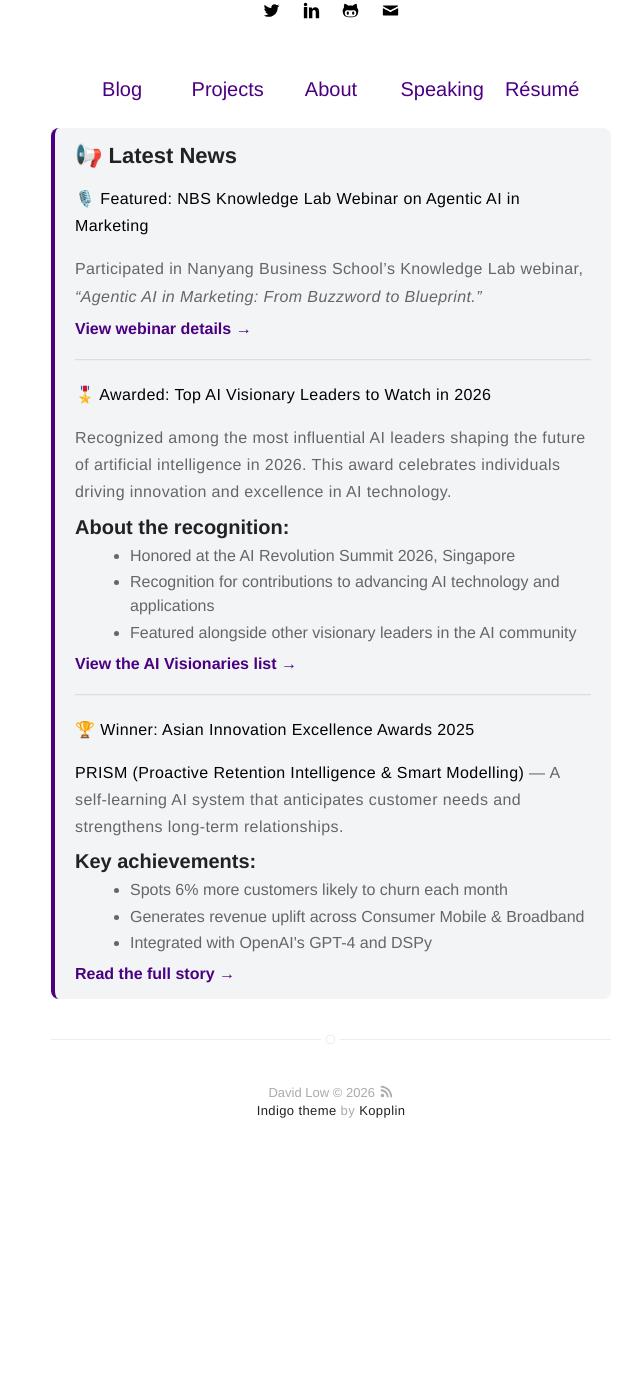
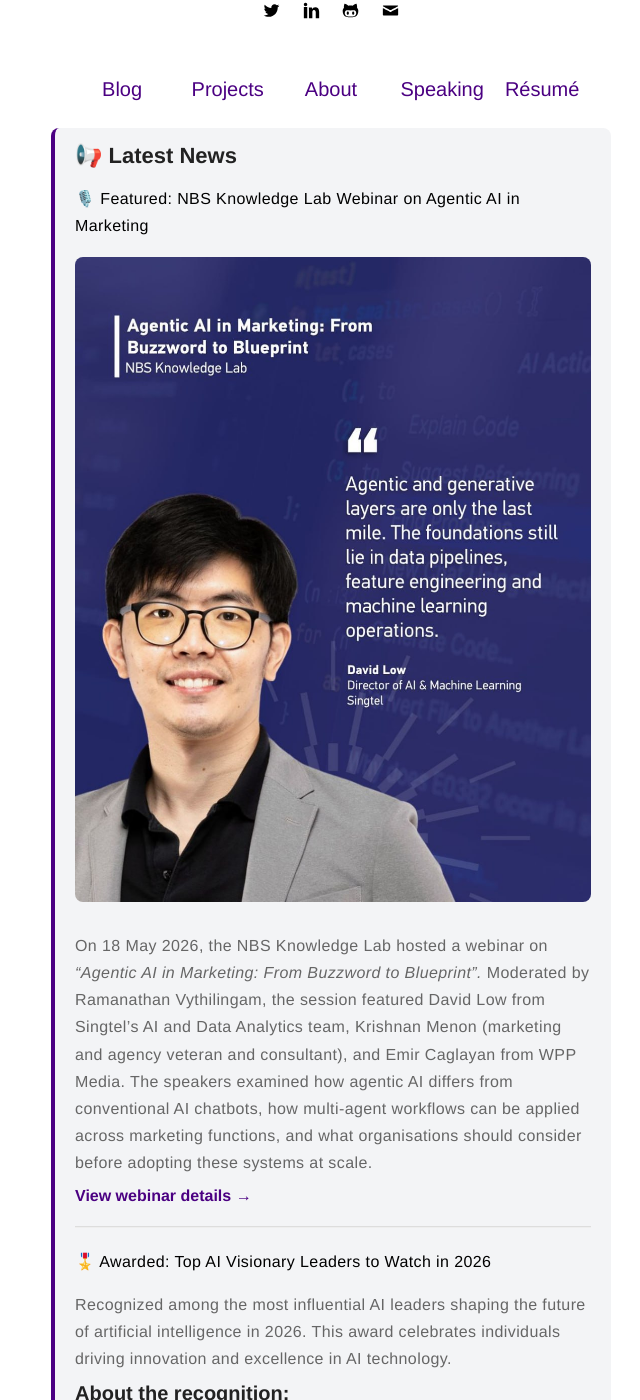
Before and after one commit to davidlowjw/davidlowjw.github.io, a Jekyll site: the page built from index.html, in a window 1280 px wide and 1400 px high, scrolled down 460 px. Shown: the whole window, without its empty margins (309-949 px from the left). Built offline with Jekyll 4.4.1, drawn with Linux system fonts in a browser that asks for light colours; before the commit the page ends 1642 px from its top, so only the background shows below that.

Commit message:
Feature NBS webinar image and detailed event snippet on homepage

```diff
--- a/index.html
+++ b/index.html
@@ -8,7 +8,9 @@
 
   <p><strong>🎙️ Featured: NBS Knowledge Lab Webinar on Agentic AI in Marketing</strong></p>
 
-  <p>Participated in Nanyang Business School’s Knowledge Lab webinar, <em>“Agentic AI in Marketing: From Buzzword to Blueprint.”</em></p>
+  <img src="{{ site.url }}/assets/images/nbs-webinar-18may2026.jpg" alt="NBS Knowledge Lab webinar on Agentic AI in Marketing" style="width:100%;max-width:720px;border-radius:8px;margin:0.75rem 0 1rem;" />
+
+  <p>On 18 May 2026, the NBS Knowledge Lab hosted a webinar on <em>“Agentic AI in Marketing: From Buzzword to Blueprint”.</em> Moderated by Ramanathan Vythilingam, the session featured David Low from Singtel’s AI and Data Analytics team, Krishnan Menon (marketing and agency veteran and consultant), and Emir Caglayan from WPP Media. The speakers examined how agentic AI differs from conventional AI chatbots, how multi-agent workflows can be applied across marketing functions, and what organisations should consider before adopting these systems at scale.</p>
 
   <a href="https://www.ntu.edu.sg/business/news-events/news/story-detail/nbs-knowledge-lab-webinar--agentic-ai-in-marketing--from-buzzword-to-blueprint">View webinar details →</a>
 
```
Also changed, not shown: assets/images/nbs-webinar-18may2026.jpg (added).
